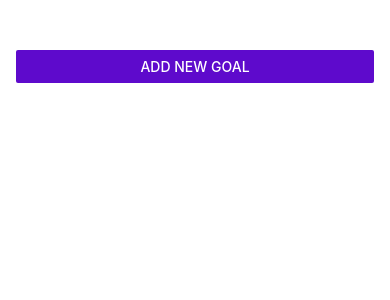
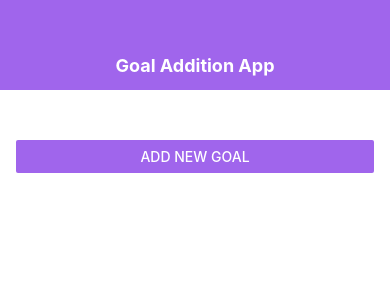
Before and after one commit to Pinetart/React-Native-Max, a React Native app: screen / in a window 390 px wide. Shown: the top 300 px of the page. Built offline with nearby package versions, Linux system fonts and the light colour scheme.

Commit message:
App Finishing Touches

```diff
--- a/App.js
+++ b/App.js
@@ -2,6 +2,8 @@ import { StyleSheet, View, FlatList, Button } from "react-native";
 import { useState } from "react";
 import GoalItem from "./components/GoalItem";
 import GoalInput from "./components/GoalInput";
+import { StatusBar } from "expo-status-bar";
+import Header from "./components/Header";
 
 export default function App() {
   const [courseGoals, setCourseGoals] = useState([]);
@@ -31,10 +33,13 @@ export default function App() {
     });
   };
   return (
+    <>
+      <StatusBar style="light" />
+      <Header />
       <View style={styles.container}>
         <Button
           title="Add New Goal"
-        color="#5e0acc"
+          color="#a065ec"
           onPress={startAddGoalHandler}
         />
         <GoalInput
@@ -61,6 +66,7 @@ export default function App() {
           />
         </View>
       </View>
+    </>
   );
 }
 
--- a/app.json
+++ b/app.json
@@ -5,6 +5,7 @@
     "version": "1.0.0",
     "orientation": "portrait",
     "icon": "./assets/icon.png",
+    "backgroundColor": "#1e085a",
     "userInterfaceStyle": "light",
     "splash": {
       "image": "./assets/splash.png",
--- a/components/GoalInput.js
+++ b/components/GoalInput.js
@@ -33,6 +33,7 @@ const GoalInput = ({ addGoalHandler, endAddGoalHandler, visible }) => {
                 setEnteredGoalText("");
               }}
               title="Add Goal"
+              color="#b180f0"
             />
           </View>
           <View style={styles.button}>
@@ -41,6 +42,7 @@ const GoalInput = ({ addGoalHandler, endAddGoalHandler, visible }) => {
                 endAddGoalHandler();
               }}
               title="Cancel"
+              color="#f31282"
             />
           </View>
         </View>
@@ -59,7 +61,10 @@ const styles = StyleSheet.create({
   },
   textInput: {
     borderWidth: 1,
-    borderColor: "#cccccc",
+    borderColor: "#e4d0ff",
+    backgroundColor: "#e4d0ff",
+    color: "#120438",
+    borderRadius: 6,
     width: "100%",
     padding: 8,
     borderRadius: 5,
--- /dev/null
+++ b/components/Header.js
@@ -0,0 +1,24 @@
+import { View, StyleSheet, Text } from "react-native";
+
+const Header = () => {
+  return (
+    <View style={styles.header}>
+      <Text style={styles.headingText}>Goal Addition App</Text>
+    </View>
+  );
+};
+
+const styles = StyleSheet.create({
+  header: {
+    backgroundColor: "#a065ec",
+    paddingTop: 55,
+    height: 90,
+  },
+  headingText: {
+    textAlign: "center",
+    fontWeight: "bold",
+    color: "#fff",
+    fontSize: 18,
+  },
+});
+export default Header;
```
Lines whose indentation alone changed are shown as unchanged.
